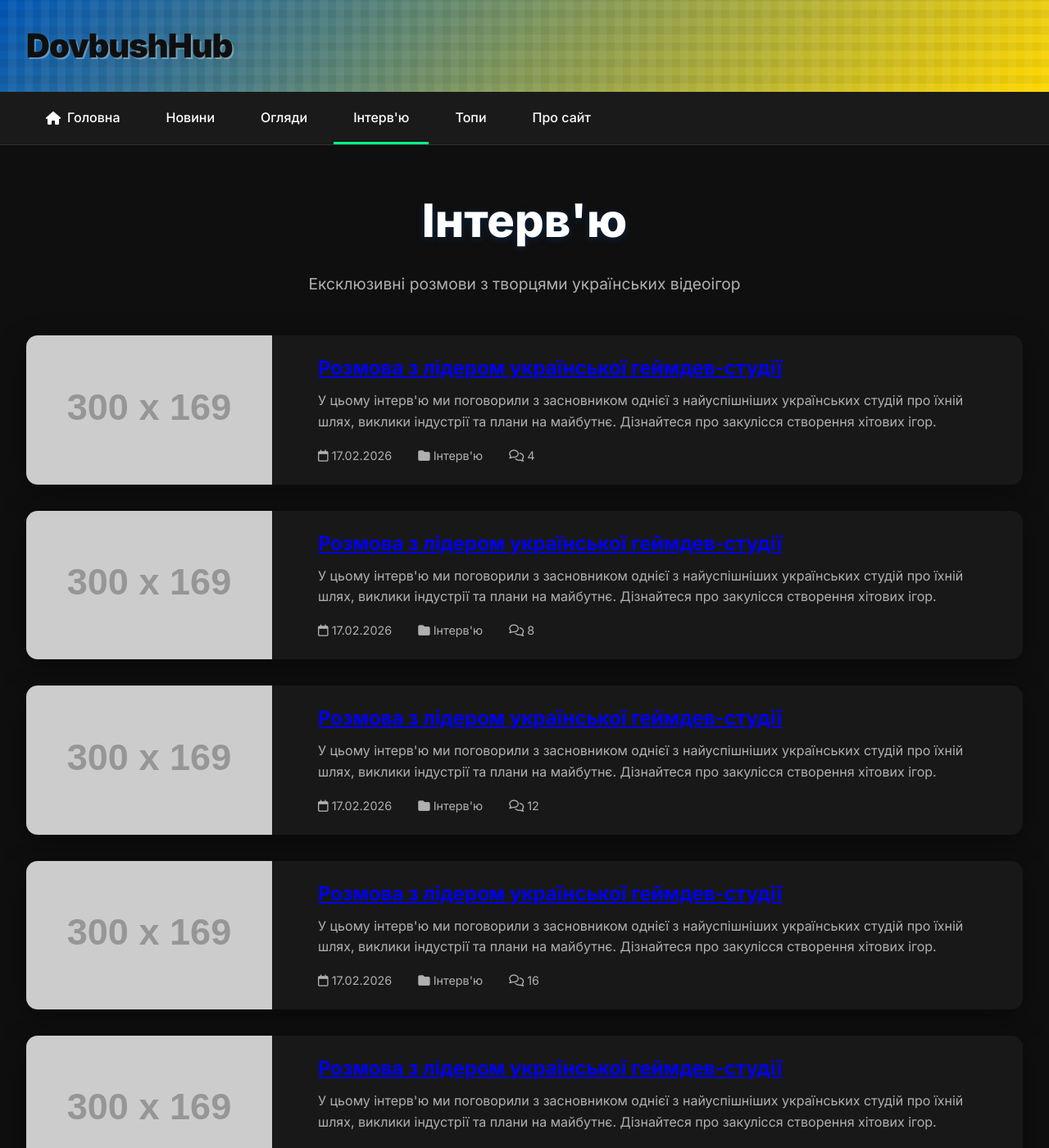
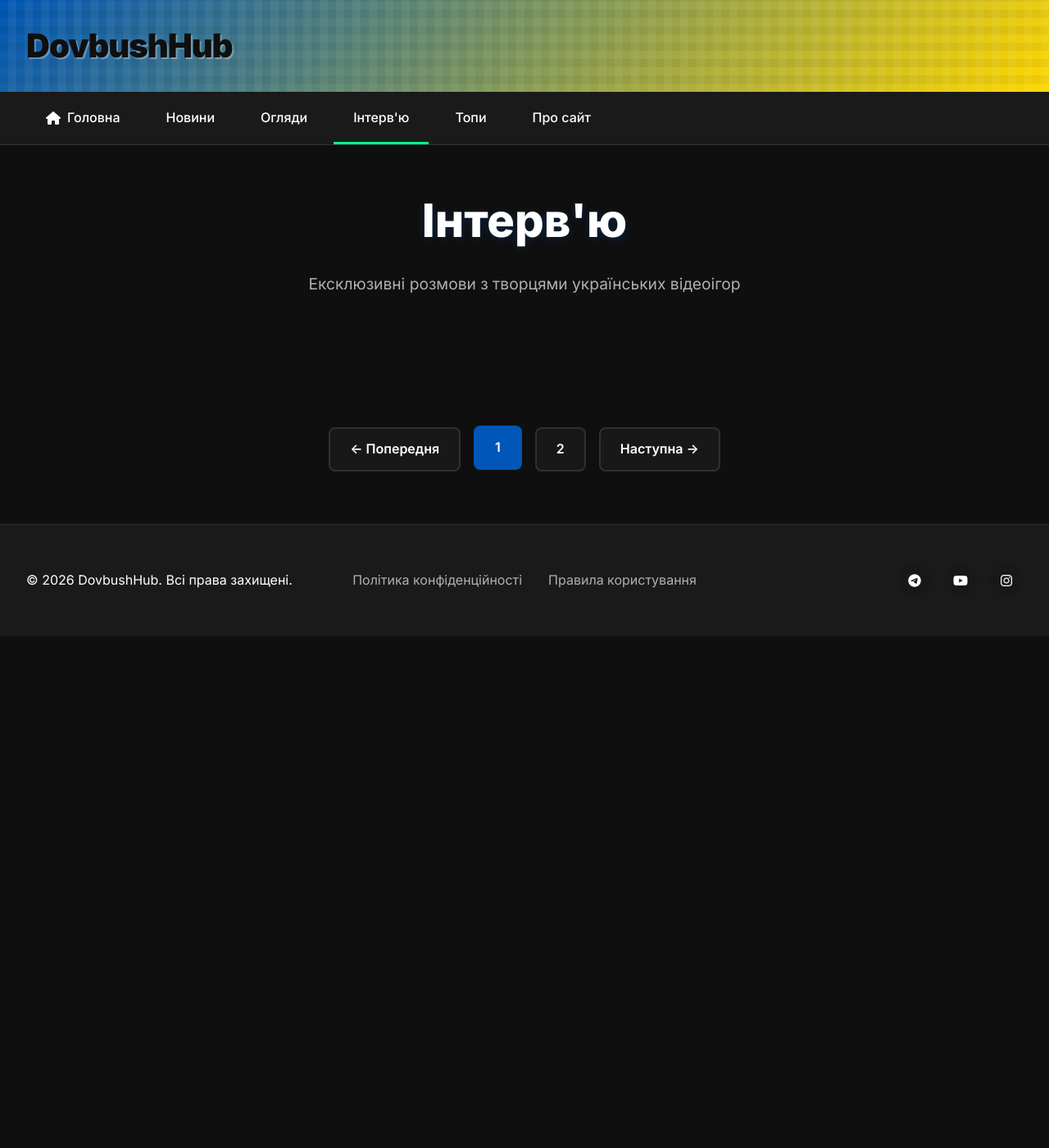
Before and after one commit to dovbush-media/dovbush-media.github.io, a Jekyll site: the page built from interviews.html, in a window 1280 px wide and 1400 px high. Shown: the whole window at 82% size. Built offline with Jekyll 4.4.1, drawn with Linux system fonts in a browser that asks for light colours; some of the changed text lies outside the part shown.

Commit message:
Update interviews.html

```diff
--- a/interviews.html
+++ b/interviews.html
@@ -14,26 +14,9 @@ description: Розмови з розробниками українських
 <div class="posts-list">
   {% assign interview_posts = site.posts | where: "category", "Інтерв'ю" %}
 
-  {% if interview_posts.size == 0 %}
-    <!-- Demo posts -->
-    {% for i in (1..6) %}
-    <article class="latest-item">
-      <img src="https://via.placeholder.com/300x169/0f0f0f/ffd700?text=Інтерв'ю+{{ i }}" alt="Інтерв'ю {{ i }}" class="latest-image">
-      <div class="latest-content">
-        <h3><a href="#">Розмова з лідером української геймдев-студії</a></h3>
-        <p>У цьому інтерв'ю ми поговорили з засновником однієї з найуспішніших українських студій про їхній шлях, виклики індустрії та плани на майбутнє. Дізнайтеся про закулісся створення хітових ігор.</p>
-        <div class="latest-meta">
-          <span><i class="far fa-calendar"></i> {{ "now" | date: "%d.%m.%Y" }}</span>
-          <span><i class="fas fa-folder"></i> Інтерв'ю</span>
-          <span><i class="far fa-comments"></i> {{ i | times: 4 }}</span>
-        </div>
-      </div>
-    </article>
-    {% endfor %}
-  {% else %}
   {% for post in interview_posts %}
   <article class="latest-item">
-      <img src="{{ post.cover | default: '/assets/images/placeholder.jpg' }}" alt="{{ post.title }}" class="latest-image">
+    <img src="{{ post.cover }}" alt="{{ post.title }}" class="latest-image">
     <div class="latest-content">
       <h3><a href="{{ post.url }}">{{ post.title }}</a></h3>
       <p>{{ post.excerpt | strip_html | truncatewords: 30 }}</p>
@@ -45,7 +28,6 @@ description: Розмови з розробниками українських
     </div>
   </article>
   {% endfor %}
-  {% endif %}
 </div>
 
 <div class="pagination">
```
Lines whose indentation alone changed are shown as unchanged.
